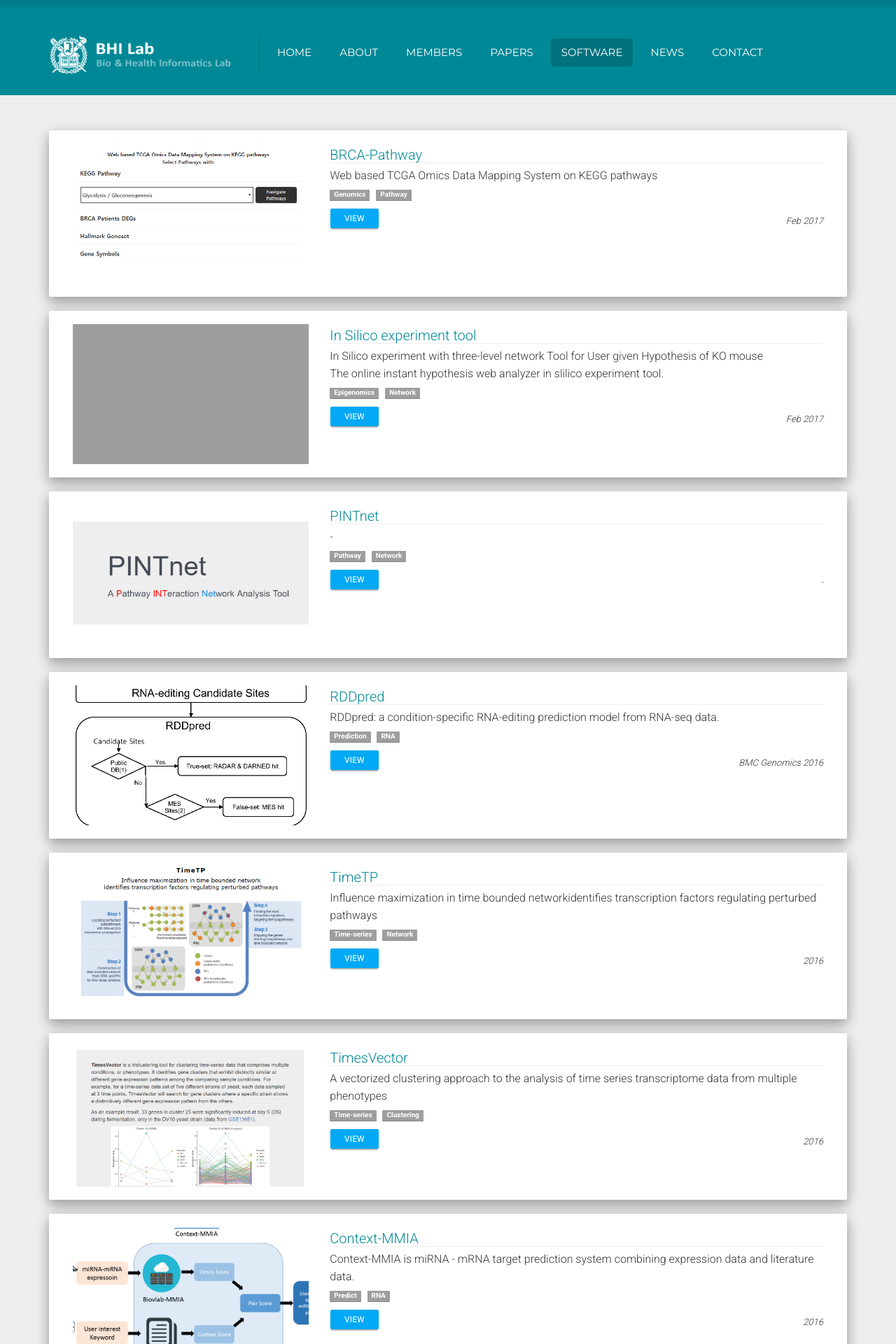
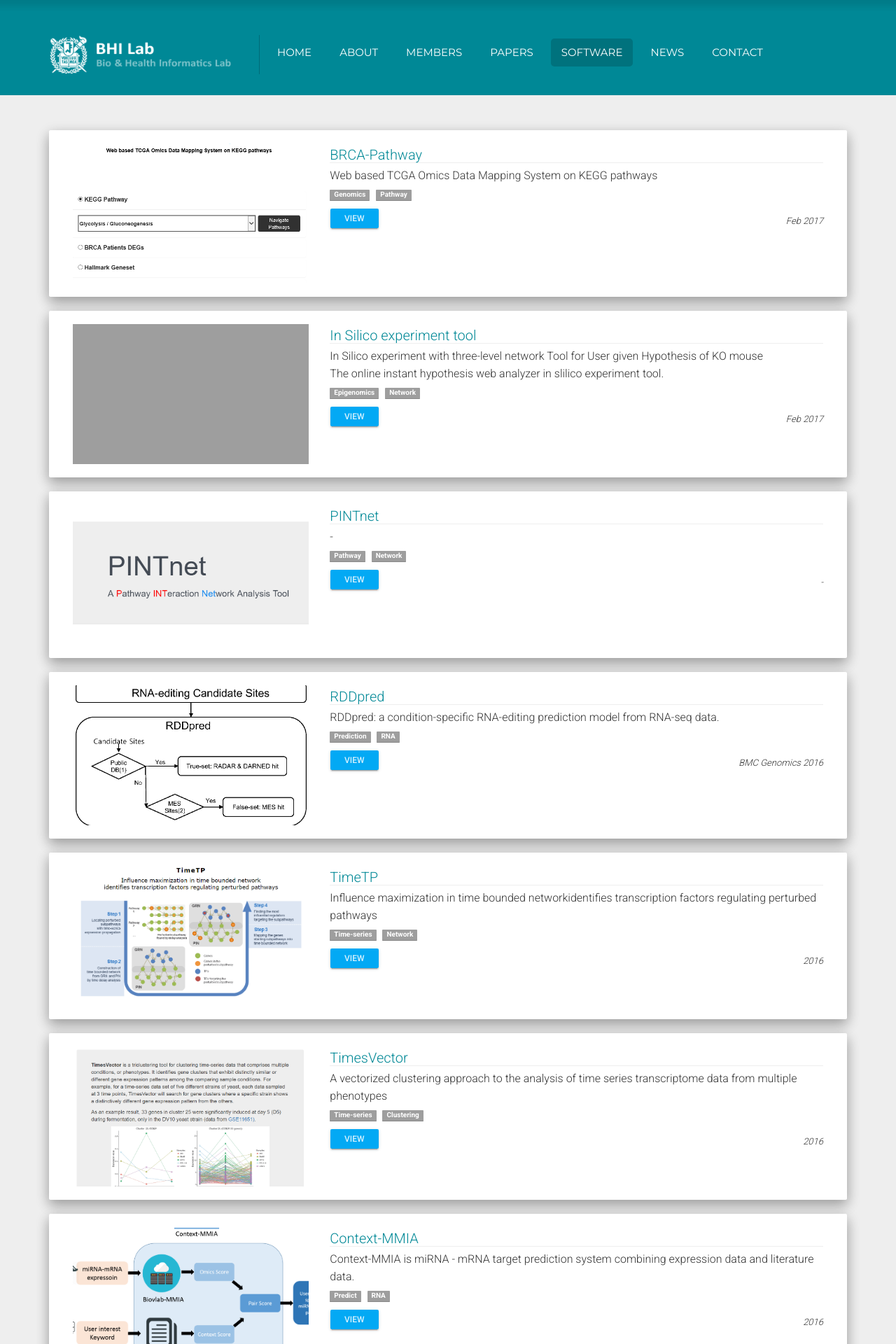
Before and after one commit to solanoon/bhi-kimlab.github.io, a Jekyll site: the page built from projects.md, in a window 1280 px wide. Shown: the top 1920 px of the page at 70% size. Built offline with Jekyll 4.4.1, drawn with Linux system fonts in a browser that asks for light colours; nearby versions of some CDN libraries; grey boxes are pictures that could not be loaded.

Commit message:
image change

```diff
--- a/_data/projects.json
+++ b/_data/projects.json
@@ -1,7 +1,7 @@
 [
 	{
 		"name": "BRCA-Pathway",
-		"image": "tcga.PNG",
+		"image": "tcga.png",
 		"url": "http://tcga-brca.bhi2.snu.ac.kr/",
 		"date": "Feb 2017",
 		"desc": "Web based TCGA Omics Data Mapping System on KEGG pathways",
```
Also changed, not shown: static/img/projects/tcga.PNG.
